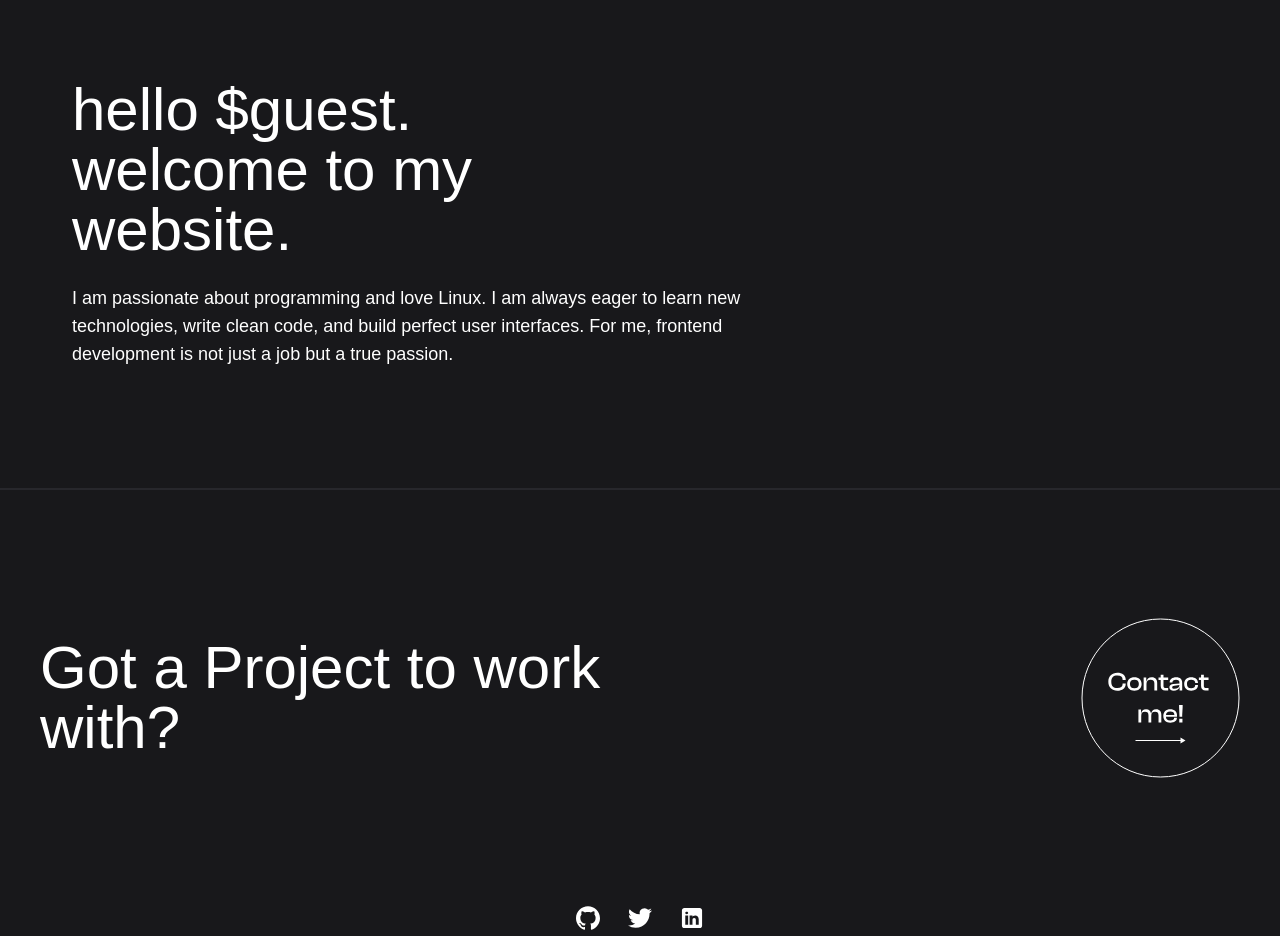
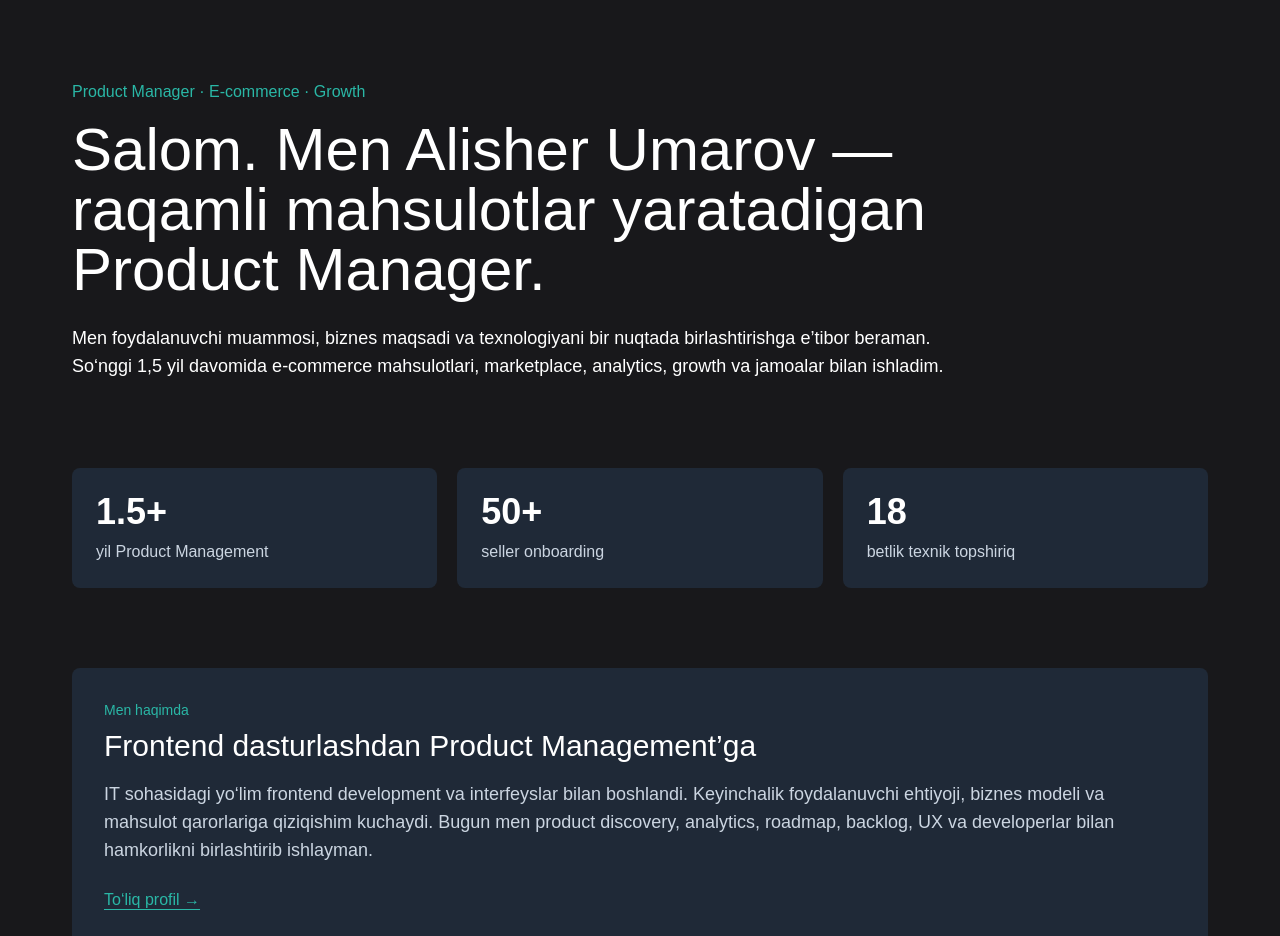
Before and after one commit to umarovcoder/myWebsite, a React (Vite) app: page / in a window 1280 px wide. Shown: the part 160-1096 px from the top of the page. Built offline with nearby package versions, Linux system fonts and the light colour scheme; a web font is replaced by a local one.

Commit message:
Expand home page with professional profile and experience

```diff
--- a/src/pages/Home/Home.tsx
+++ b/src/pages/Home/Home.tsx
@@ -1,19 +1,89 @@
 import { FC } from 'react';
+import { Link } from 'react-router-dom';
+import { useLanguage } from '../../context/LanguageContext';
 
 const Home: FC = () => {
+  const { language } = useLanguage();
+  const uz = language === 'uz';
+
   return (
     <>
-      <title>Alisher Umarov</title>
-      <div className='container pt-20 md:pt-28 lg:pt-32 px-4 sm:px-6 md:px-8'>
-        <h1
-          className='text-white text-3xl sm:text-4xl md:text-5xl lg:text-6xl w-full md:w-1/2 select-none'
-        >
-          hello $guest. welcome to my website.
-        </h1>
-        <p className='text-white text-sm md:text-base lg:text-lg py-3 md:py-4 lg:py-6 w-full md:w-3/5'>I am passionate about programming and love Linux. I am always eager to learn new technologies, write clean code, and build perfect user interfaces. For me, frontend development is not just a job but a true passion.
+      <title>{uz ? 'Alisher Umarov — Product Manager' : 'Alisher Umarov — Product Manager'}</title>
+      <main className='container pt-20 md:pt-28 lg:pt-32 px-4 sm:px-6 md:px-8'>
+        <section>
+          <p className='text-[#2AB7A6] text-sm md:text-base mb-4'>Product Manager · E-commerce · Growth</p>
+          <h1 className='text-white text-3xl sm:text-4xl md:text-5xl lg:text-6xl w-full md:w-4/5 select-none'>
+            {uz ? 'Salom. Men Alisher Umarov — raqamli mahsulotlar yaratadigan Product Manager.' : 'Hi. I’m Alisher Umarov — a Product Manager building digital products.'}
+          </h1>
+          <p className='text-white text-sm md:text-base lg:text-lg py-5 md:py-6 w-full md:w-4/5 leading-7'>
+            {uz
+              ? 'Men foydalanuvchi muammosi, biznes maqsadi va texnologiyani bir nuqtada birlashtirishga e’tibor beraman. So‘nggi 1,5 yil davomida e-commerce mahsulotlari, marketplace, analytics, growth va jamoalar bilan ishladim.'
+              : 'I focus on connecting user problems, business goals and technology. Over the last 1.5 years I have worked across e-commerce, marketplaces, analytics, growth and cross-functional teams.'}
+          </p>
+        </section>
 
-        </p>
-      </div>
+        <section className='mt-10 md:mt-16 grid grid-cols-1 md:grid-cols-3 gap-5'>
+          {[
+            { value: '1.5+', label: uz ? 'yil Product Management' : 'years in Product Management' },
+            { value: '50+', label: uz ? 'seller onboarding' : 'sellers onboarded' },
+            { value: '18', label: uz ? 'betlik texnik topshiriq' : 'page technical specification' },
+          ].map((item) => (
+            <div key={item.label} className='bg-gray-800 rounded-lg p-5 md:p-6'>
+              <div className='text-white text-3xl md:text-4xl font-semibold'>{item.value}</div>
+              <p className='text-slate-300 mt-2'>{item.label}</p>
+            </div>
+          ))}
+        </section>
+
+        <section className='mt-12 md:mt-20 bg-gray-800 rounded-lg p-6 md:p-8'>
+          <p className='text-[#2AB7A6] text-sm mb-2'>{uz ? 'Men haqimda' : 'About me'}</p>
+          <h2 className='text-white text-2xl md:text-3xl mb-4'>
+            {uz ? 'Frontend dasturlashdan Product Management’ga' : 'From frontend development to Product Management'}
+          </h2>
+          <p className='text-slate-300 text-base md:text-lg leading-7'>
+            {uz
+              ? 'IT sohasidagi yo‘lim frontend development va interfeyslar bilan boshlandi. Keyinchalik foydalanuvchi ehtiyoji, biznes modeli va mahsulot qarorlariga qiziqishim kuchaydi. Bugun men product discovery, analytics, roadmap, backlog, UX va developerlar bilan hamkorlikni birlashtirib ishlayman.'
+              : 'My path in IT started with frontend development and interfaces. I gradually became more interested in user needs, business models and product decisions. Today I combine product discovery, analytics, roadmap, backlog, UX and collaboration with developers.'}
+          </p>
+          <div className='mt-6'>
+            <Link to='/about' className='text-[#2AB7A6] underline underline-offset-4'>
+              {uz ? 'To‘liq profil →' : 'Full profile →'}
+            </Link>
+          </div>
+        </section>
+
+        <section className='mt-10 md:mt-16'>
+          <div className='flex items-end justify-between gap-4 mb-5'>
+            <div>
+              <p className='text-[#2AB7A6] text-sm mb-2'>{uz ? 'Tajriba' : 'Experience'}</p>
+              <h2 className='text-white text-2xl md:text-3xl'>{uz ? 'Asosiy ish tajribam' : 'Selected experience'}</h2>
+            </div>
+            <Link to='/projects' className='text-[#2AB7A6] underline underline-offset-4'>{uz ? 'Loyihalar →' : 'Projects →'}</Link>
+          </div>
+
+          <div className='border-l border-[#3A3A40] pl-5 md:pl-7'>
+            <h3 className='text-white text-xl md:text-2xl'>Venu — Product Manager / Project Manager</h3>
+            <p className='text-slate-400 mt-1'>E-commerce marketplace · Uzbekistan</p>
+            <p className='text-slate-300 mt-4 leading-7'>
+              {uz
+                ? 'Marketplace analitikasi, product strategy, roadmap va backlog, UX yaxshilash, PRD/TZ, QA/UAT, marketing bilan hamkorlik va seller onboarding. Amplitude, GA4, ClickUp va Bitrix orqali mahsulot jarayonlarini boshqardim.'
+                : 'Marketplace analytics, product strategy, roadmap and backlog, UX improvements, PRD/specifications, QA/UAT, marketing collaboration and seller onboarding. I used Amplitude, GA4, ClickUp and Bitrix across the product workflow.'}
+            </p>
+          </div>
+        </section>
+
+        <section className='mt-10 md:mt-16 pb-8'>
+          <p className='text-[#2AB7A6] text-sm mb-2'>{uz ? 'Hozirgi fokus' : 'Current focus'}</p>
+          <h2 className='text-white text-2xl md:text-3xl mb-4'>
+            {uz ? 'Fintech va kuchli product thinking' : 'Fintech and stronger product thinking'}
+          </h2>
+          <p className='text-slate-300 text-base md:text-lg leading-7'>
+            {uz
+              ? 'Keyingi bosqichda fintech yo‘nalishida Product Manager / Project Manager sifatida o‘sishni, data-driven qarorlar va AI vositalaridan foydalanib real biznes muammolarini yechishni maqsad qilganman.'
+              : 'My next step is to grow in fintech as a Product Manager / Project Manager, using data-driven decision making and AI tools to solve real business problems.'}
+          </p>
+        </section>
+      </main>
     </>
   )
 }
```
